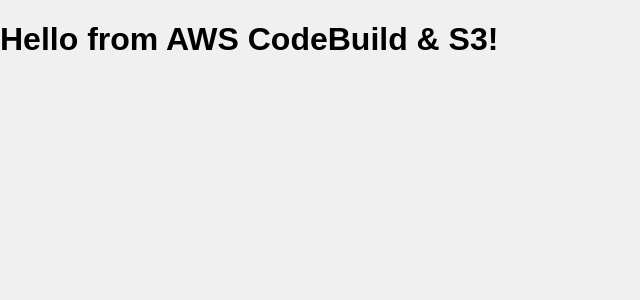
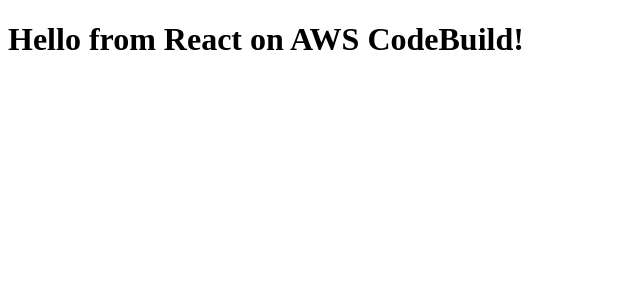
Before and after one commit to bmahe1/theLast, a React (Create React App) app: page / in a window 1280 px wide. Shown: the top 300 px of the page, without its empty margins (0-640 px from the left). Built offline with nearby package versions, Linux system fonts and the light colour scheme.

Commit message:
Update App.js

```diff
--- a/src/App.js
+++ b/src/App.js
@@ -1,11 +1,7 @@
-import './styles.css';
+import React from "react";
 
 function App() {
-  return (
-    <div>
-      <h1>Hello from AWS CodeBuild & S3!</h1>
-    </div>
-  );
+  return <h1>Hello from React on AWS CodeBuild!</h1>;
 }
 
 export default App;
```
